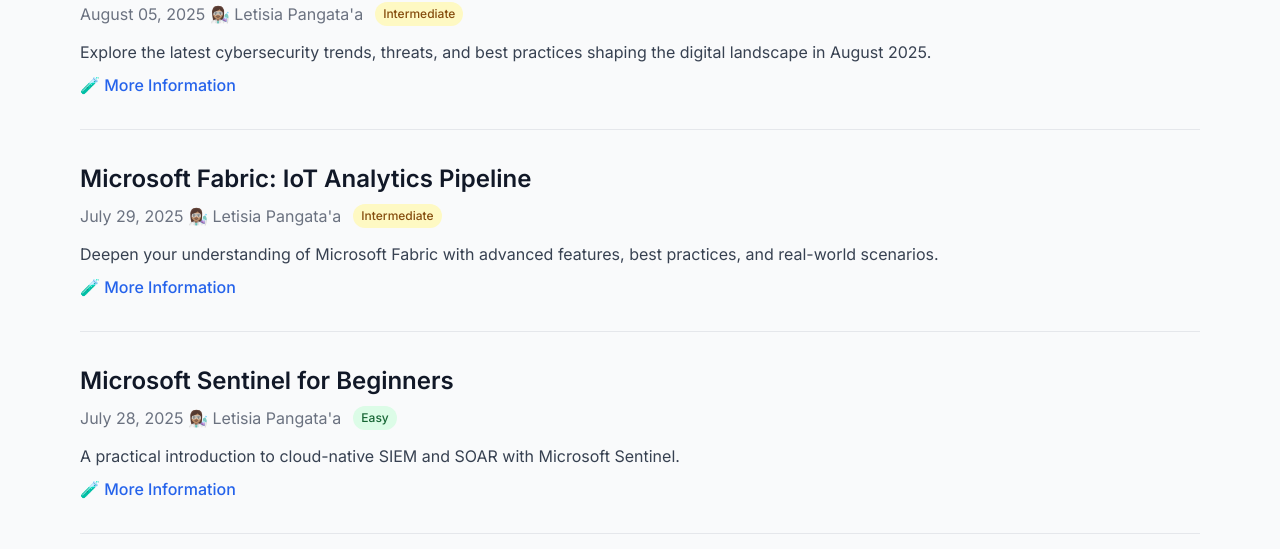
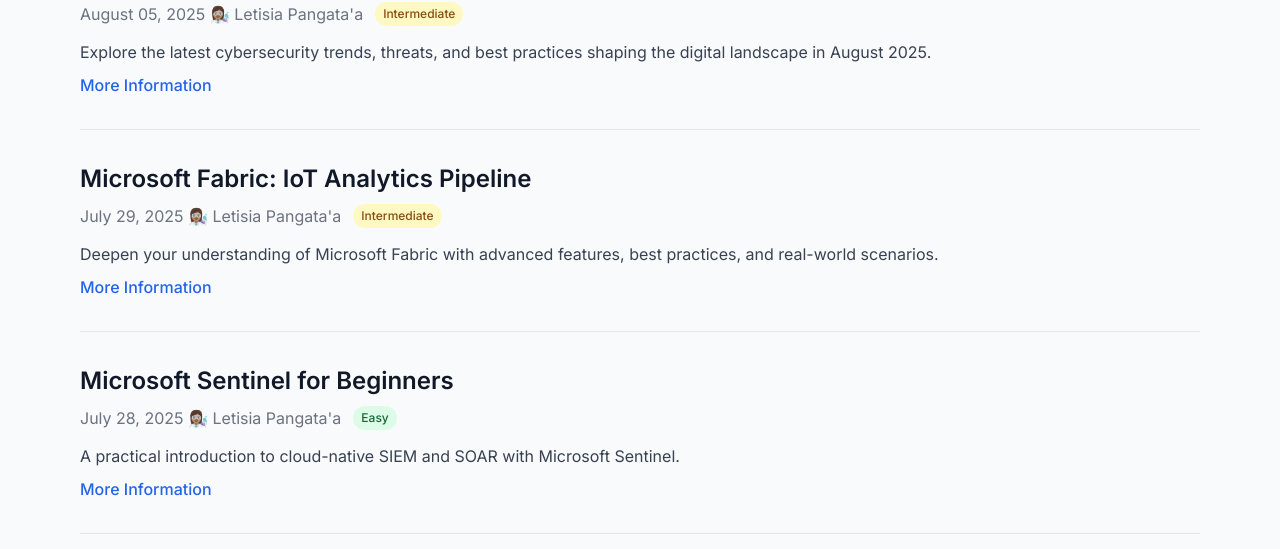
Before and after one commit to letisiapangataa/letisiapangataa.github.io, a Next.js app: page / in a window 1280 px wide. Shown: the part 185-734 px from the top of the page. Built offline with nearby package versions, Linux system fonts and the light colour scheme.

Commit message:
Update index.tsx

```diff
--- a/pages/index.tsx
+++ b/pages/index.tsx
@@ -140,7 +140,7 @@
                 </p>
                 <Link href={`/posts/${post.slug}`}>
                   <span className="text-blue-600 hover:text-blue-800 font-medium cursor-pointer text-m leading-tight">
-                  🧪 More Information
+                  More Information
                   </span>
                 </Link>
               </div>
```
